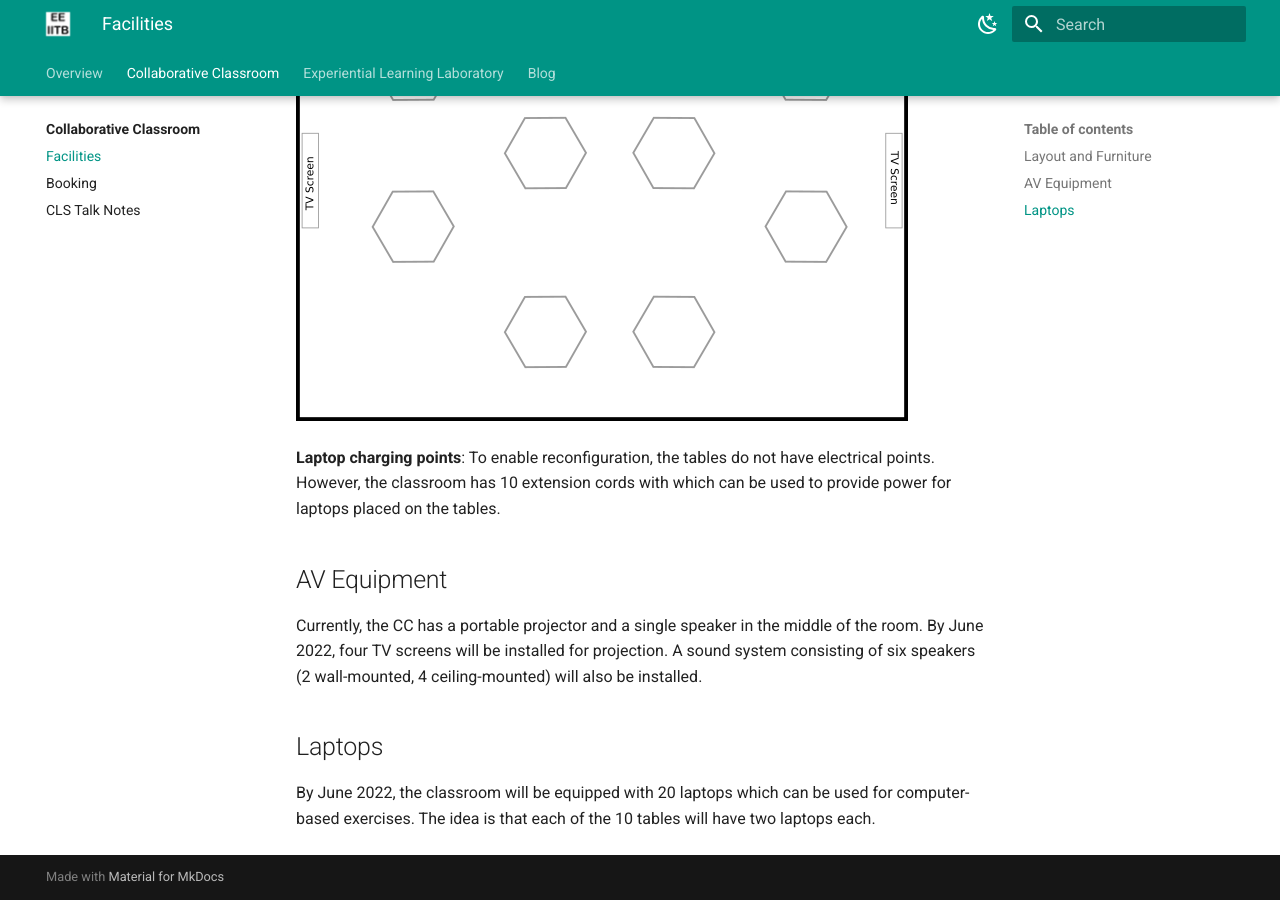
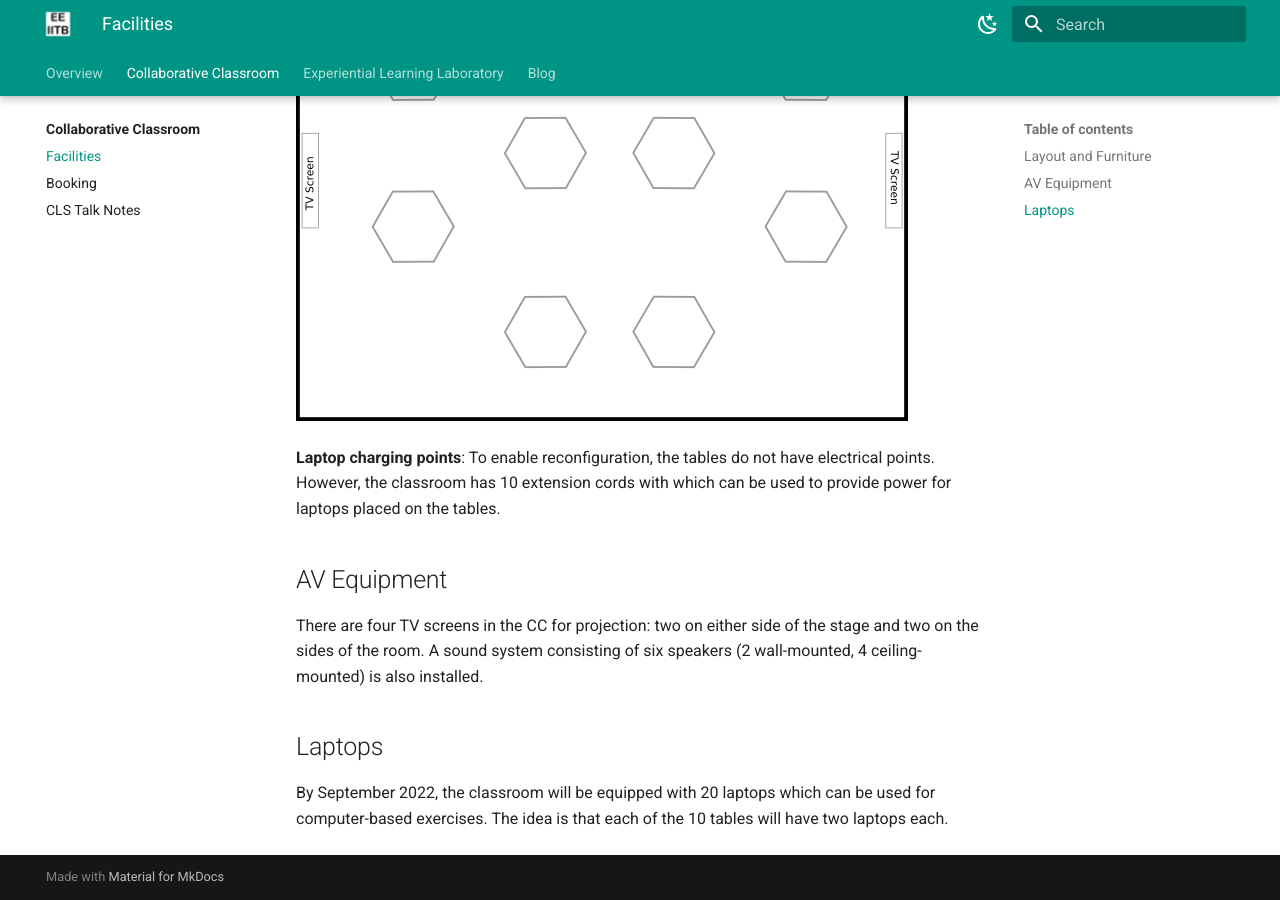
Before and after one commit to eeiitb/mbfclassrooms, an MkDocs documentation site: the page built from docs/cc/facilities.md, in a window 1280 px wide and 900 px high, scrolled down 1136 px. Built offline with MkDocs 1.6.1 and Material for MkDocs 9.7.7, drawn with Linux system fonts in a browser that asks for light colours.

Commit message:
Modified AV equipment section

```diff
--- a/docs/cc/facilities.md
+++ b/docs/cc/facilities.md
@@ -15,7 +15,7 @@
 
 ## AV Equipment
 
-Currently, the CC has a portable projector and a single speaker in the middle of the room. By June 2022, four TV screens will be installed for projection. A sound system consisting of six speakers (2 wall-mounted, 4 ceiling-mounted) will also be installed.
+There are four TV screens in the CC for projection: two on either side of the stage and two on the sides of the room. A sound system consisting of six speakers (2 wall-mounted, 4 ceiling-mounted) is also installed.
 
 ## Laptops
-By June 2022, the classroom will be equipped with 20 laptops which can be used for computer-based exercises. The idea is that each of the 10 tables will have two laptops each.
+By September 2022, the classroom will be equipped with 20 laptops which can be used for computer-based exercises. The idea is that each of the 10 tables will have two laptops each.
```
